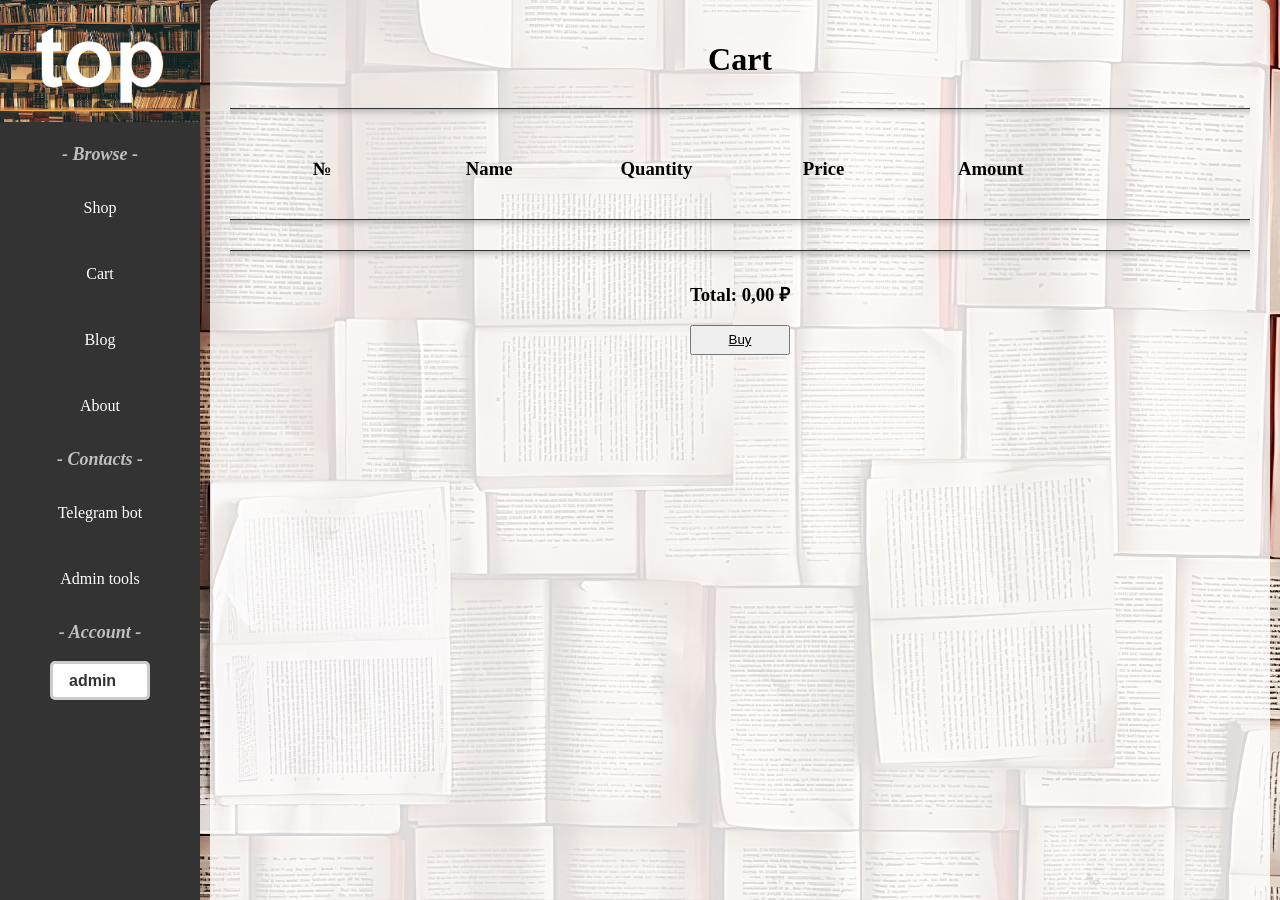
After one commit to KnightOfMelons/Graduation-Project-Django, a Django app: page /shop/cart_view/ in a window 1280 px wide. The commit adds this page. Run offline with Django 4.2, Linux system fonts and the light colour scheme; a user stored in the database is signed in; data comes from the database, SQL or seed files in the repository; both versions use the stored data as it was after the commit; data that the repository does not hold is empty.

Commit message:
End with cart, added descriptions pages of books

```diff
--- a/main/urls.py
+++ b/main/urls.py
@@ -25,4 +25,6 @@ urlpatterns = [
     path('about/', views.about, name='about'),
     path('admin/', admin.site.urls),
     path('auth/', include('authentication.urls')),
+    path('shop/', include('shop.urls')),
+    path('blog/', views.blog, name='blog')
 ]
--- a/main/views.py
+++ b/main/views.py
@@ -5,3 +5,6 @@ def index(request):
 
 def about(request):
     return render(request, 'about.html')
+
+def blog(request):
+    return render(request, 'blog.html')
--- /dev/null
+++ b/shop/urls.py
@@ -0,0 +1,12 @@
+from django.urls import path
+from shop.views import ProductsListView, ProductsDetailView, add_item_to_cart, cart_view, CartDeleteItem, make_order
+
+
+urlpatterns = [
+    path('', ProductsListView.as_view(), name='shop'),
+    path('cart_view/', cart_view, name='cart_view'),
+    path('detail/<int:pk>/', ProductsDetailView.as_view(), name='shop_detail'),
+    path('add-item-to-cart/<int:pk>', add_item_to_cart, name='add_item_to_cart'),
+    path('delete_item/<int:pk>', CartDeleteItem.as_view(), name='cart_delete_item'),
+    path('make-order/', make_order, name='make_order'),
+]
--- a/shop/views.py
+++ b/shop/views.py
@@ -1,3 +1,70 @@
-from django.shortcuts import render
+from django.contrib.auth.decorators import login_required
+from django.shortcuts import render, get_object_or_404, redirect
+from django.urls import reverse_lazy
+from django.utils.decorators import method_decorator
+from django.views.generic import ListView, DetailView, DeleteView
 
-# Create your views here.
+from shop.forms import AddQuantityForm
+from shop.models import Product, Order, OrderItem
+
+
+# Это для страницы Shop, чтобы вывести все книги
+class ProductsListView(ListView):
+    model = Product
+    template_name = 'shop/shop.html'
+
+
+# Это для страницы с Деталями товара
+class ProductsDetailView(DetailView):
+    model = Product
+    template_name = 'shop/shop-details.html'
+
+
+@login_required(login_url=reverse_lazy('login'))
+def add_item_to_cart(request, pk):
+    if request.method == 'POST':
+        quantity_form = AddQuantityForm(request.POST)
+        if quantity_form.is_valid():
+            quantity = quantity_form.cleaned_data['quantity']
+            if quantity:
+                cart = Order.get_cart(request.user)
+                product = get_object_or_404(Product, pk=pk)
+                cart.orderitem_set.create(product=product,
+                                          quantity=quantity,
+                                          price=product.price)
+                cart.save()
+                return redirect('cart_view')
+        else:
+            pass
+    return redirect('shop')
+
+
+@login_required(login_url=reverse_lazy('login'))
+def cart_view(request):
+    cart = Order.get_cart(request.user)
+    items = cart.orderitem_set.all()
+    context = {
+        'cart': cart,
+        'items': items,
+    }
+    return render(request, 'shop/cart.html', context)
+
+
+@method_decorator(login_required, name='dispatch')
+class CartDeleteItem(DeleteView):
+    model = OrderItem
+    template_name = 'shop/cart.html'
+    success_url = reverse_lazy('cart_view')
+
+    # Проверка доступа
+    def get_queryset(self):
+        qs = super().get_queryset()
+        qs.filter(order__user=self.request.user)
+        return qs
+
+
+@login_required(login_url=reverse_lazy('login'))
+def make_order(request):
+    cart = Order.get_cart(request.user)
+    cart.make_order()
+    return redirect('shop')
--- a/static/css/style.css
+++ b/static/css/style.css
@@ -1,10 +1,3 @@
-body {
-    background-image: url('fores-mountains.jpg');
-    background-repeat: no-repeat;
-    background-size: cover;
-
-  }
-
 .vertical-header {
     position: fixed;
     left: 0;
@@ -276,6 +304,7 @@ body {
     left: 0;
     width: 100%;
     height: 100%;
+    overflow: scroll;
     }
 
   .mainH1class {
@@ -325,3 +354,37 @@ body {
   color: #333;
   cursor: pointer;
 }
+
+.cartbackground, .detailsBackground {
+  max-width: 1300.400px;
+  height: 100%;
+  background-color: rgba(255, 255, 255, 0.837);
+  margin-left: 210px;
+  margin-right: 10px;
+  padding: 20px;
+  opacity: 0.999;
+  border-radius: 10px;
+}
+
+.hr-shadow {
+	margin: 20px 0;
+	padding: 0;
+	height: 10px;
+	border: none;
+	border-top: 1px solid #333;
+	box-shadow: 0 10px 10px -10px #8c8b8b inset;
+}
+
+.cartParts {
+  text-align: center;
+}
+
+.cartPartsInside {
+  display: inline-block;
+  width: 16%;
+  text-align: center;
+}
+
+.descriptionDetails{
+    font-size: 1.2rem;
+}
--- a/templates/auth/login.html
+++ b/templates/auth/login.html
@@ -24,6 +24,7 @@
 
       <input type="submit" value="SUBMIT">
     </form>
+    <h3 style="text-align: center;"><a href="javascript:history.back()">Back</a></h3>
   </div>
 </body>
 </html>
--- a/templates/auth/registration.html
+++ b/templates/auth/registration.html
@@ -22,6 +22,7 @@
 
       <input type="submit" value="SUBMIT">
     </form>
+    <h3 style="text-align: center;"><a href="javascript:history.back()">Back</a></h3>
   </div>
 </body>
 </html>
--- a/templates/base-page.html
+++ b/templates/base-page.html
@@ -5,6 +5,7 @@
     <meta charset="UTF-8">
     <meta name="viewport" content="width=device-width, initial-scale=1.0">
     <link rel="stylesheet" href="{% static 'css/style.css' %}" type="text/css">
+    <link rel="icon" type="image/x-icon" href="{% static 'images/favicon.png' %}">
     <title>{% block title %}Shop{% endblock title %}</title>
 </head>
 <body>
@@ -19,9 +20,9 @@
 
             <nav>
             <ul>
-                <li><a href="#">Shop</a></li>
-                <li><a href="#">Cart</a></li>
-                <li><a href="#">Blog</a></li>
+                <li><a href="{% url 'shop' %}">Shop</a></li>
+                <li><a href="{% url 'cart_view' %}">Cart</a></li>
+                <li><a href="{% url 'blog' %}">Blog</a></li>
                 <li><a href="{% url 'about' %}">About</a></li>
             </ul>
             </nav>
@@ -32,6 +33,15 @@
                 <ul>
                     <li><a href="#">Telegram bot</a></li>
                 </ul>
+                {% if user.is_staff %}
+                <ul>
+                    <li><a href="/admin">Admin tools</a></li>
+                </ul>
+                {% else %}
+                <ul>
+                    <li><a href="#">Email</a></li>
+                </ul>
+                {% endif %}
             </nav>
 
             <p class="titlesheader">- Account -</p>
--- /dev/null
+++ b/templates/shop/cart.html
@@ -0,0 +1,72 @@
+{% extends 'base-page.html' %}
+{% load static %}
+
+{% block title %}
+    Cart
+{% endblock title %}
+
+{% block container %}
+
+    <div class="cartbackground">
+        <p><h1 style="text-align: center;">Cart</h1>
+
+        <hr class="hr-shadow">
+
+        <div class="cartParts">
+            <div class="cartPartsInside">
+                <h3>№</h3>
+            </div>
+            <div class="cartPartsInside">
+                <h3>Name</h3>
+            </div>
+            <div class="cartPartsInside">
+                <h3>Quantity</h3>
+            </div>
+            <div class="cartPartsInside">
+                <h3>Price</h3>
+            </div>
+            <div class="cartPartsInside">
+                <h3>Amount</h3>
+            </div>
+            <div class="cartPartsInside">
+                <h3></h3>
+            </div>
+        </div>
+
+        <hr class="hr-shadow">
+
+        {% for item in items %}
+            <div class="row">
+                <div class="cartPartsInside">
+                    {{ forloop.counter }}
+                </div>
+                <div class="cartPartsInside">
+                    {{ item.product }}
+                </div>
+                <div class="cartPartsInside">
+                    {{ item.quantity }}
+                </div>
+                <div class="cartPartsInside">
+                    {{ item.price }} ₽
+                </div>
+                <div class="cartPartsInside">
+                    {{ item.amount }}
+                </div>
+                <div class="cartPartsInside">
+                    <form method="post" action="{% url 'cart_delete_item' item.pk %}">
+                        {% csrf_token %}
+                        <button type="submit" style="width: 100px;">delete</button>
+                    </form>
+                </div>
+            </div>
+            <br>
+        {% endfor %}
+
+        <hr class="hr-shadow">
+
+        <h3 style="text-align: center;">Total: {{ cart.amount }} ₽</h3>
+
+        <a href="{% url 'make_order' %}"><button style="margin: 0 auto; display: block; width: 100px; height: 30px;">
+            Buy</button></a>
+    </div>
+{% endblock container%}
```
Also changed, not shown: other parts of static/css/style.css (+39 -4 lines), shop/forms.py (added, +8 -0 lines), templates/blog.html (+8 -45 lines), templates/shop.html (deleted, +0 -122 lines), templates/shop/shop-details.html (added, +28 -0 lines), templates/shop/shop.html (added, +35 -0 lines), db.sqlite3, static/images/favicon.png (added).
